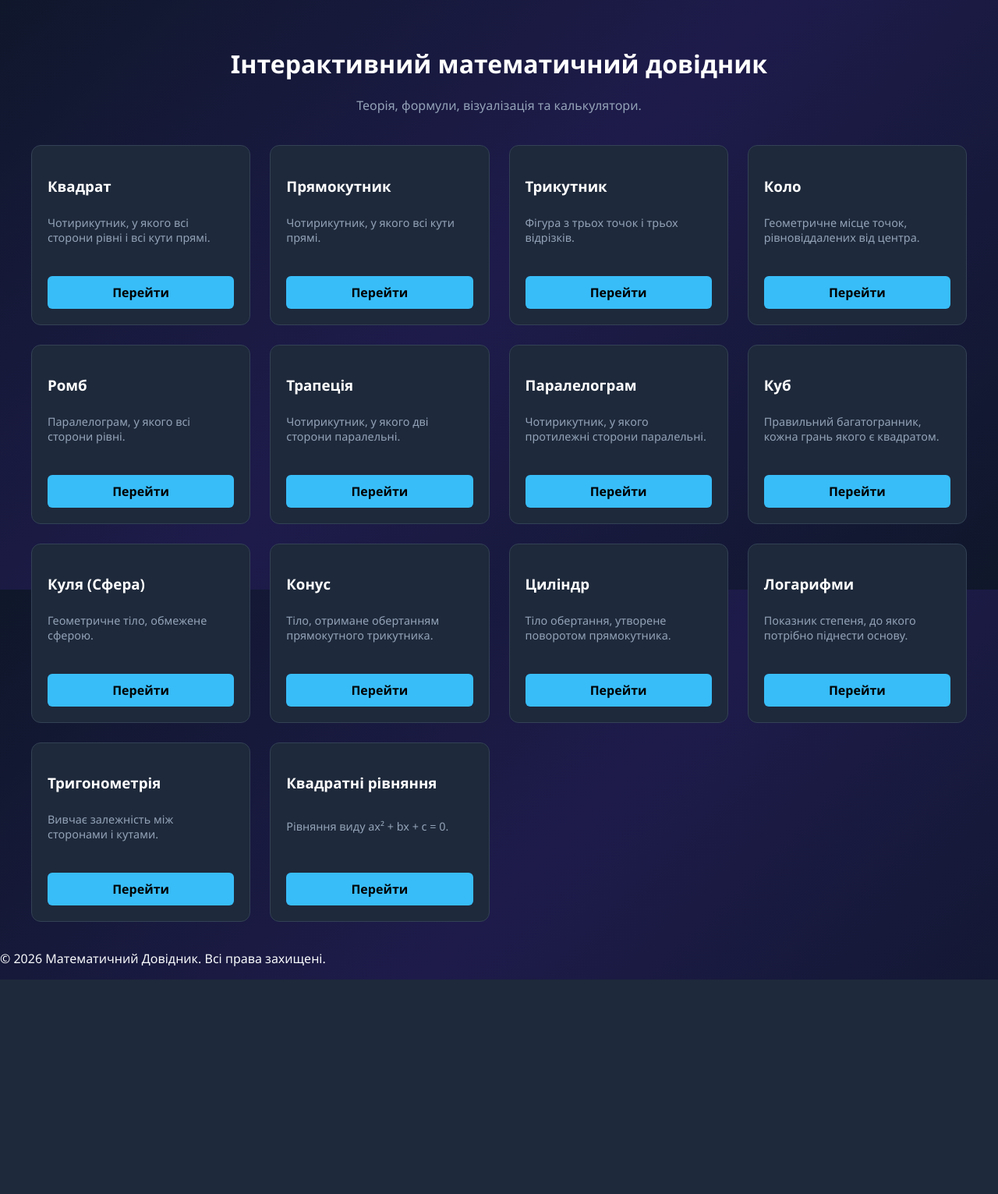
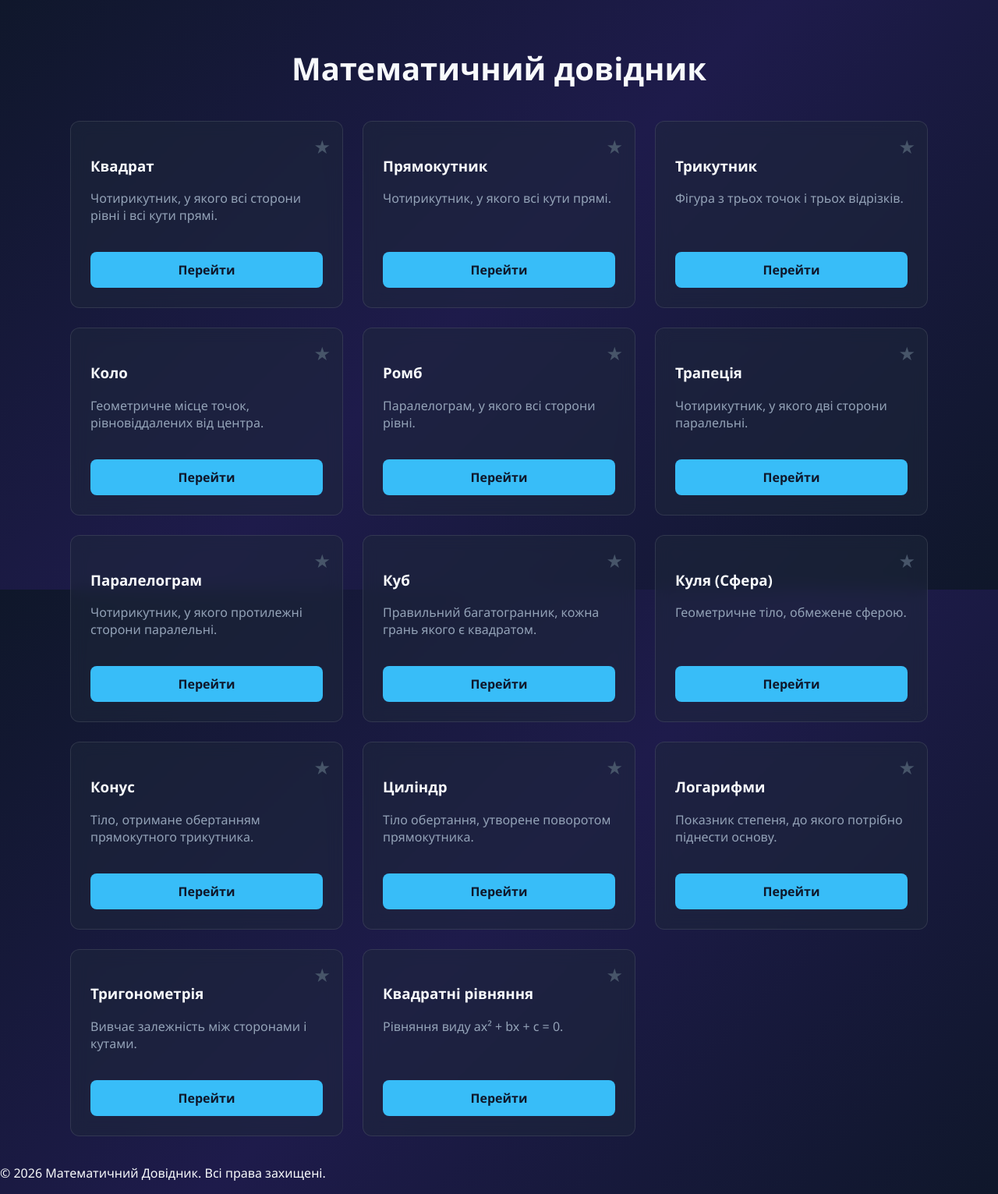
Before and after one commit to adsqwe139kg/math, a Flask app: page / in a window 1280 px wide. Shown: the part 44-1575 px from the top of the page at 78% size. Before the commit the page ends 1300 px from the top, so only its background shows below. Run offline with Flask 3, Linux system fonts and the light colour scheme.

Commit message:
Update index.html

```diff
--- a/templates/index.html
+++ b/templates/index.html
@@ -1,21 +1,20 @@
 {% extends "base.html" %}
 
 {% block content %}
-<div class="container" style="max-width: 1200px; margin: 0 auto; padding: 20px;">
-
+<div class="container">
     <div style="text-align: center; margin: 40px 0;">
-        <h1 style="color: #fff;">Інтерактивний математичний довідник</h1>
-        <p style="color: #94a3b8;">Теорія, формули, візуалізація та калькулятори.</p>
+        <h1 style="font-size: 2.5rem; margin-bottom: 10px;">Математичний довідник</h1>
     </div>
 
-    <div class="topics-grid" style="display: grid; grid-template-columns: repeat(auto-fill, minmax(280px, 1fr)); gap: 25px;">
+    <div class="topics-grid">
         {% for topic_id, topic_data in topics.items() %}
-            <div class="topic-card" style="background: #1e293b; padding: 20px; border-radius: 12px; border: 1px solid #334155;">
-                <h3 style="color: #fff; margin-bottom: 10px;">{{ topic_data.title }}</h3>
-                <p style="color: #94a3b8; font-size: 0.9rem; margin-bottom: 20px;">
-                    {{ topic_data.desc or 'Натисніть для вивчення теми.' }}
-                </p>
-                <a href="/topic/{{ topic_id }}" class="btn-main" style="display: block; background: #38bdf8; color: #000; text-align: center; padding: 10px; border-radius: 6px; text-decoration: none; font-weight: bold;">Перейти</a>
+            <div class="topic-card">
+                <span class="favorite-star" onclick="this.classList.toggle('active')">★</span>
+                <div>
+                    <h3>{{ topic_data.title }}</h3>
+                    <p style="color: #94a3b8;">{{ topic_data.desc or 'Детальна інформація про тему.' }}</p>
+                </div>
+                <a href="/topic/{{ topic_id }}" class="btn-main">Перейти</a>
             </div>
         {% endfor %}
     </div>
```
